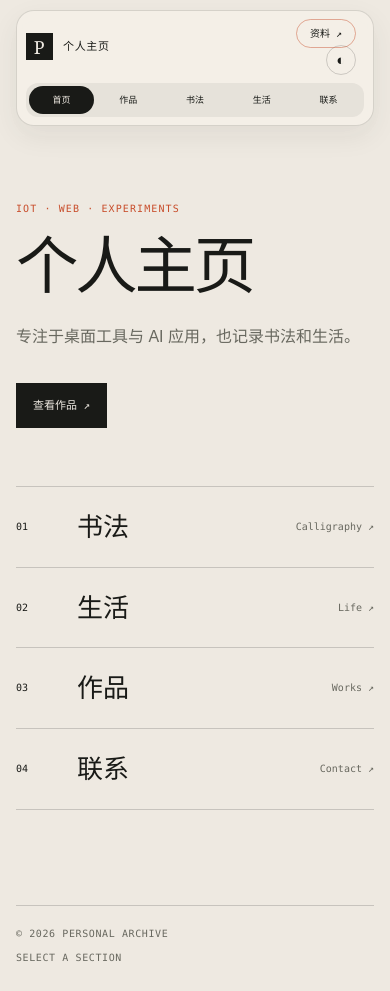
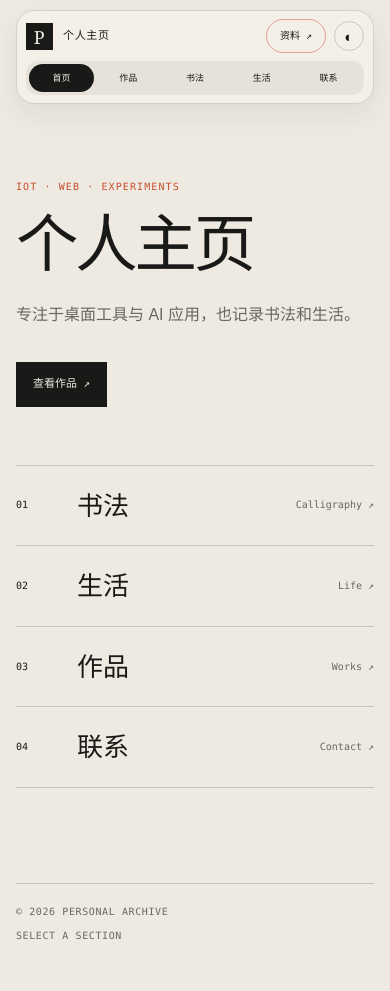
Before and after one commit to Junmst/junmst.github.io, a plain HTML site: page index.html in a window 390 px wide. After the commit the page ends 969 px from the top, so only its background shows below. Drawn offline with Linux system fonts and the light colour scheme.

Commit message:
Sync navigation theme and demo pages

```diff
--- a/styles.css
+++ b/styles.css
@@ -29,17 +29,20 @@ a { color: inherit; }
 .section-shell { width: var(--shell); margin: 0 auto; }
 
 .site-nav { position: sticky; top: 0; z-index: 10; padding: 14px 0; background: rgba(238, 233, 225, .82); backdrop-filter: blur(14px); }
-.nav-shell { display: grid; grid-template-columns: 1fr auto auto auto; align-items: center; gap: 12px; width: var(--shell); margin: 0 auto; padding: 8px 10px 8px 12px; background: rgba(246, 241, 233, .72); border: 1px solid rgba(25, 26, 23, .14); border-radius: 999px; box-shadow: 0 10px 28px rgba(25, 26, 23, .07); }
+body.theme-dark .site-nav { background: rgba(32, 32, 30, .9); }
+.nav-shell { display: grid; grid-template-columns: 1fr auto 1fr; align-items: center; gap: 24px; width: var(--shell); margin: 0 auto; padding: 8px 10px 8px 12px; background: rgba(246, 241, 233, .72); border: 1px solid rgba(25, 26, 23, .14); border-radius: 999px; box-shadow: 0 10px 28px rgba(25, 26, 23, .07); }
 body.theme-dark .nav-shell { background: rgba(37, 37, 34, .86); border-color: rgba(243, 238, 230, .2); }
 .brand { display: flex; align-items: center; gap: 10px; width: fit-content; font-family: var(--mono); font-size: 11px; letter-spacing: .06em; text-decoration: none; }
 .brand-mark { display: grid; place-items: center; width: 27px; height: 27px; background: var(--ink); color: var(--paper); font-family: var(--serif); font-size: 18px; }
 .nav-links { display: flex; gap: 3px; padding: 3px; background: rgba(25, 26, 23, .06); border-radius: 999px; font-family: var(--mono); font-size: 10px; }
+body.theme-dark .nav-links { background: rgba(243, 238, 230, .08); }
 .nav-links a, .nav-profile { text-decoration: none; transition: color .2s; }
 .nav-links a { padding: 7px 12px; border-radius: 999px; }
 .nav-links a:hover { color: var(--accent); }
 .nav-links a.active { background: var(--ink); color: var(--paper); }
 .nav-profile { justify-self: end; padding: 8px 13px; color: var(--ink); border: 1px solid rgba(200, 77, 43, .45); border-radius: 999px; font-family: var(--mono); font-size: 10px; }
 .nav-profile:hover { color: var(--accent); background: rgba(200, 77, 43, .06); }
+.nav-actions { display: flex; align-items: center; justify-content: flex-end; gap: 8px; }
 .theme-toggle { justify-self: end; display: grid; place-items: center; width: 30px; height: 30px; padding: 0; color: var(--ink); background: transparent; border: 1px solid var(--line); border-radius: 50%; font: 15px var(--sans); cursor: pointer; transition: color .2s, background .2s, transform .2s; }
 .theme-toggle:hover { color: var(--accent); background: rgba(200, 77, 43, .08); transform: rotate(18deg); }
 
@@ -115,7 +118,7 @@ body.theme-dark .project-grid { background: #302f2c; }
 @media (max-width: 850px) {
   :root { --shell: calc(100% - 40px); }
   .site-nav { padding: 10px 0; }
-  .nav-shell { grid-template-columns: 1fr auto auto; gap: 8px; padding: 8px 9px; border-radius: 18px; }
+  .nav-shell { grid-template-columns: 1fr auto; gap: 8px; padding: 8px 9px; border-radius: 18px; }
   .nav-links { grid-column: 1 / -1; grid-row: 2; justify-content: space-between; gap: 2px; padding: 3px; border-radius: 12px; }
   .nav-links a { flex: 1; padding: 7px 5px; text-align: center; }
   .home-main { grid-template-columns: 1fr; gap: 58px; min-height: 0; padding: 75px 0 95px; }
```
